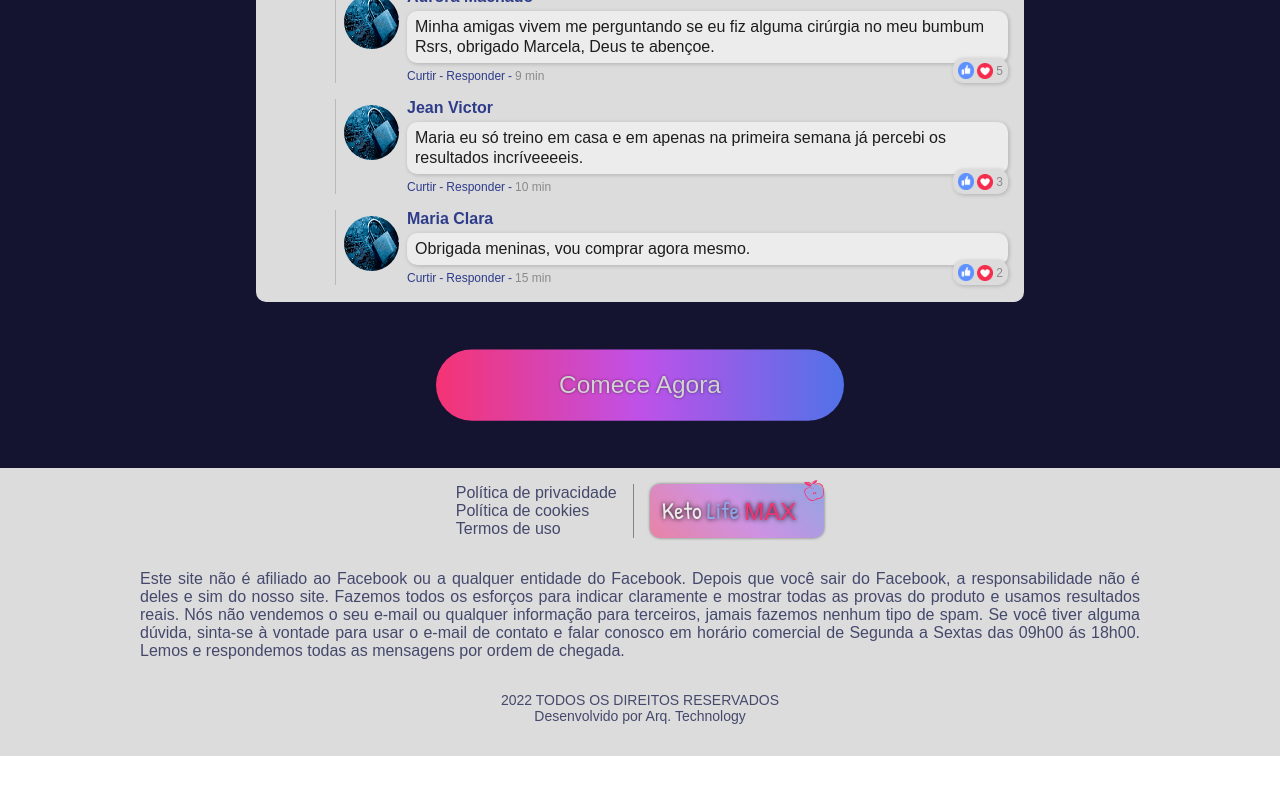
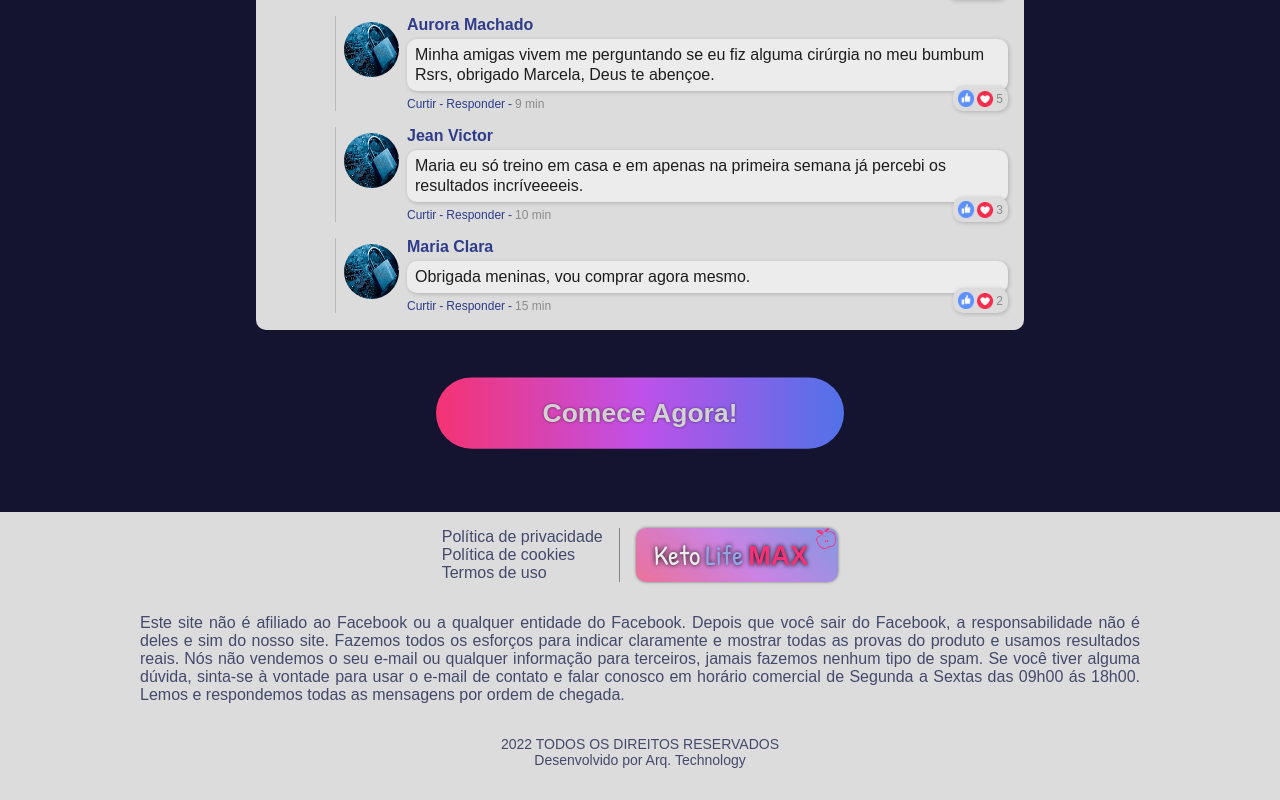
Before and after one commit to JeanVictorMachado/keto-life-max, a React (Create React App) app: page / in a window 1280 px wide. Shown: the part 1989-2789 px from the top of the page. Before the commit the page ends 2745 px from the top, so only its background shows below. Built offline with nearby package versions, Linux system fonts and the light colour scheme.

Commit message:
feat: updated

```diff
--- a/src/components/Loading/styles.css
+++ b/src/components/Loading/styles.css
@@ -55,7 +55,7 @@
   height: 20px;
   position: absolute;
   border-radius: 50%;
-  background-image: linear-gradient(90deg, #f53373 10%, #92a5e8 120%);
+  background-image: linear-gradient(90deg, #f53373 10%, #97a7ca 120%);
   box-shadow: 0 20px 30px 0 rgb(76 5 45 / 60%);
   left: 15%;
   transform-origin: 50%;
--- a/src/components/LogoKetoPro/styles.css
+++ b/src/components/LogoKetoPro/styles.css
@@ -1,8 +1,8 @@
 .header__container-logo {
   width: min-content;
-  background-image: linear-gradient(45deg, #f5337486, #c051e888, #5172e885);
+  background-image: linear-gradient(45deg, #f53374a1, #c051e8a4, #5172e8a2);
   border-radius: 10px;
-  padding: 4px 12px 10px 12px;
+  padding: 8px 14px 12px 18px;
   box-shadow: 0 0 3px rgba(0, 0, 0, 0.523);
 
   display: flex;
@@ -17,15 +17,15 @@
   background: none;
 
   position: absolute;
-  right: -8px;
-  top: -4px;
+  right: -6px;
+  top: 0px;
 
   transform: rotate(-15deg);
 }
 
 .header-title {
   color: #ececec;
-  font-size: 24px;
+  font-size: 28px;
   background: none;
   text-shadow: 0 0 5px black;
 
@@ -42,8 +42,10 @@
 }
 
 .header-title-max {
-  margin-bottom: -3px;
+  margin-bottom: -2.5px;
   margin-left: 5px;
+  font-size: 27px;
+  font-weight: 600;
   color: #f53374;
   display: flex;
   align-items: center;
--- a/src/components/SubmitButton/index.tsx
+++ b/src/components/SubmitButton/index.tsx
@@ -18,7 +18,7 @@ export const SubmitButton = ({
   disabled = false,
   marginBottom,
   fontWeight,
-  fontSize,
+  fontSize = "24px",
   onClick,
 }: SubmitButtonProps) => {
   return (
--- a/src/components/SubmitButton/styles.css
+++ b/src/components/SubmitButton/styles.css
@@ -9,12 +9,9 @@
   box-shadow: 0 5px 20px 0 rgb(76 5 45 / 60%);
 
   color: rgb(240, 240, 240);
-  font-size: 24px;
   text-shadow: 0 0 2px #363636;
   cursor: pointer;
-}
 
-.submit-button__container {
   animation: animationButonSubmit 1s ease infinite;
 }
 
--- a/src/pages/Home/index.tsx
+++ b/src/pages/Home/index.tsx
@@ -122,7 +122,7 @@ export const Home = () => {
                   href="#home-content__call-method"
                   className="home-content__button-start-now"
                 >
-                  Comece Agora
+                  Comece Agora!
                 </a>
               </div>
 
@@ -135,7 +135,7 @@ export const Home = () => {
                   href="#home-content__call-method"
                   className="home-content__button-start-now"
                 >
-                  Comece Agora
+                  Comece Agora!
                 </a>
               </div>
             </div>
--- a/src/pages/Home/styles.css
+++ b/src/pages/Home/styles.css
@@ -4,19 +4,15 @@
   background: linear-gradient(90deg, #f53373, #bf51e8, #33f5e0, #5172e8);
 }
 
-.home__logo-container {
-  width: 185px;
-}
-
 .home-comtainer {
   height: 100%;
   background-image: linear-gradient(
       to bottom,
-      transparent -5%,
+      transparent -3%,
       #293e55 5%,
       rgb(20, 20, 48) 35%
     ),
-    url("../../../public/images/keto-diet-image-1.jpeg");
+    url("../../../public/images/image-all-diet.jpg");
   background-size: 100%;
   background-repeat: no-repeat;
 }
@@ -24,7 +20,7 @@
 .home-content {
   max-width: 800px;
   margin: auto;
-  padding: 1rem;
+  padding: 32px 16px;
 }
 
 .home-content__title {
@@ -113,7 +109,8 @@
   height: 70px;
   width: 100%;
   max-width: 400px;
-  font-size: 24px;
+  font-size: 26px;
+  font-weight: 600;
   border: none;
   border-radius: 35px;
   color: #d2d2d2;
--- a/src/pages/Results/index.tsx
+++ b/src/pages/Results/index.tsx
@@ -112,7 +112,7 @@ export const Results = () => {
             </div>
 
             <div className="results__title-container">
-              <p className="results__title">Keto Life</p>
+              <p className="results__title">Keto Life MAX</p>
 
               <p className="results__title">O método que está</p>
 
@@ -122,6 +122,8 @@ export const Results = () => {
             <div className="results__content">
               <SubmitButton
                 text="Assistir aula grátis!"
+                fontSize="26px"
+                fontWeight="600"
                 onClick={handleRedirect}
               />
             </div>
@@ -174,6 +176,8 @@ export const Results = () => {
             <div className="results__final-submit-button">
               <SubmitButton
                 text="Assistir aula grátis!"
+                fontSize="26px"
+                fontWeight="600"
                 onClick={handleRedirect}
               />
             </div>
@@ -185,6 +189,8 @@ export const Results = () => {
             <div className="results__final-submit-button">
               <SubmitButton
                 text="Assistir aula grátis!"
+                fontSize="26px"
+                fontWeight="600"
                 onClick={handleRedirect}
               />
             </div>
--- a/src/pages/Results/styles.css
+++ b/src/pages/Results/styles.css
@@ -2,11 +2,11 @@
   height: 100%;
   background-image: linear-gradient(
       to bottom,
-      transparent -5%,
+      transparent -3%,
       #293e55 5%,
       rgb(20, 20, 48) 35%
     ),
-    url("../../../public/images/keto-diet-image-1.jpeg");
+    url("../../../public/images/image-all-diet.jpg");
   background-size: 100%;
   background-repeat: no-repeat;
 }
```
Also changed, not shown: public/images/image-all-diet.jpg (added).
